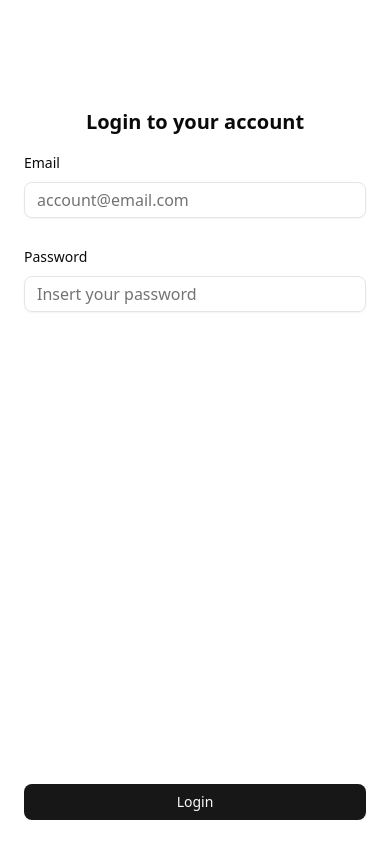
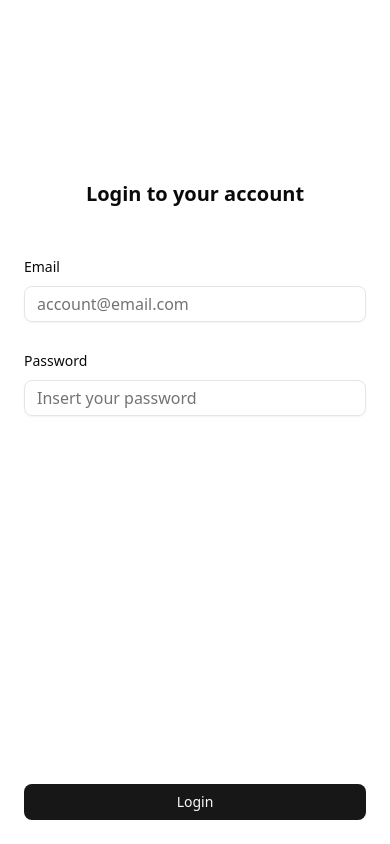
Before and after one commit to 6eero/Arthafolio, a Next.js app: page /login in a window 390 px wide. Built offline with nearby package versions, Linux system fonts and the light colour scheme.

Commit message:
fix: login ui

```diff
--- a/Modules/App/Login/Challenges/Main.tsx
+++ b/Modules/App/Login/Challenges/Main.tsx
@@ -71,25 +71,34 @@ const LoginMain = () => {
             </CardContent>
           </Card>
 
-          <div className="sm:hidden w-screen min-h-screen flex flex-col">
-            {error && <Alert className="p-4" error={error} />}
+          {/* --- Sezione Mobile (MODIFICATA) --- */}
+          {/*
+            MODIFICA 1:
+            - Usiamo `min-h-dvh` invece di `h-dvh` per garantire che il contenitore occupi almeno
+              l'intera altezza del viewport visibile, ma possa crescere se il contenuto è più lungo.
+            - Rimuoviamo `justify-between` per permettere al layout di fluire naturalmente.
+          */}
+          <div className="sm:hidden w-screen min-h-dvh p-6 flex flex-col">
+            {error && <Alert className="mb-4 flex-shrink-0" error={error} />}
 
-            <div className="flex-1 overflow-y-auto px-6 py-4">
+            {/*
+              MODIFICA 2:
+              - Aggiungiamo `flex-grow` a questo contenitore per farlo espandere e occupare
+                tutto lo spazio verticale disponibile, spingendo il pulsante in basso.
+            */}
+            <div className="flex flex-col gap-8 pt-16 flex-grow">
               <div className="flex flex-col items-center gap-4 pb-6">
                 <Logo bgColor="var(--color-card-2)" className="w-20 h-20" />
                 <p className="text-xl leading-none font-semibold">
                   {t("title")}
                 </p>
               </div>
-
-              <div className="flex flex-col gap-8">
               <FormikInput
                 name="email"
                 label={"login.fields.email.label"}
                 placeholder={"login.fields.email.placeholder"}
                 formik={formik}
               />
-
               <FormikInput
                 name="password"
                 label={"login.fields.password.label"}
@@ -97,9 +106,14 @@ const LoginMain = () => {
                 formik={formik}
               />
             </div>
-            </div>
 
-            <div className="px-6 pb-6 pt-3 bg-background shadow-md">
+            {/*
+              MODIFICA 3:
+              - Rimuoviamo `position: sticky` e `bg-background` perché non più necessari.
+              - `flex-shrink-0` previene che questo div si restringa.
+              - `pt-4` aggiunge un po' di spazio sopra il pulsante.
+            */}
+            <div className="flex-shrink-0 pt-4">
               <CustomButton loading={loading} type="submit" className="w-full">
                 {t("login")}
               </CustomButton>
```
Lines whose indentation alone changed are shown as unchanged.
